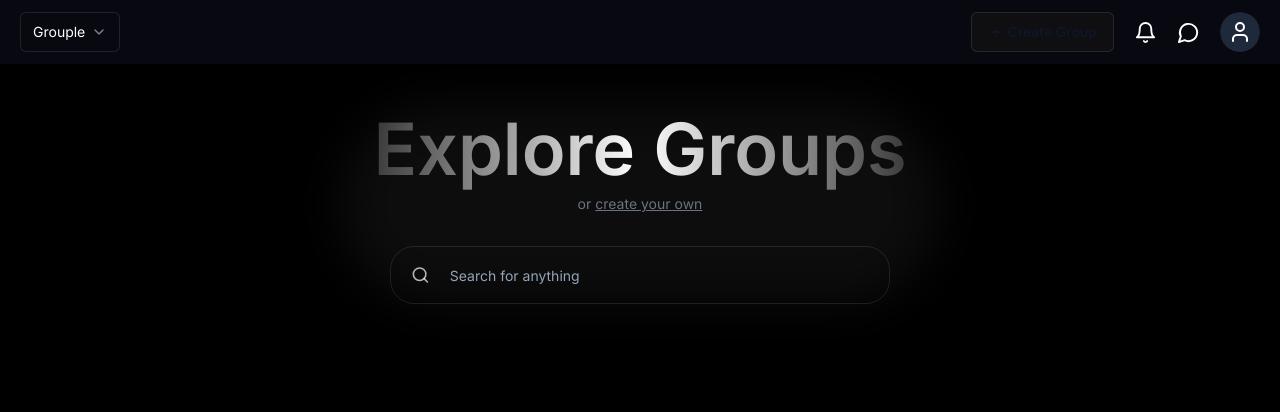
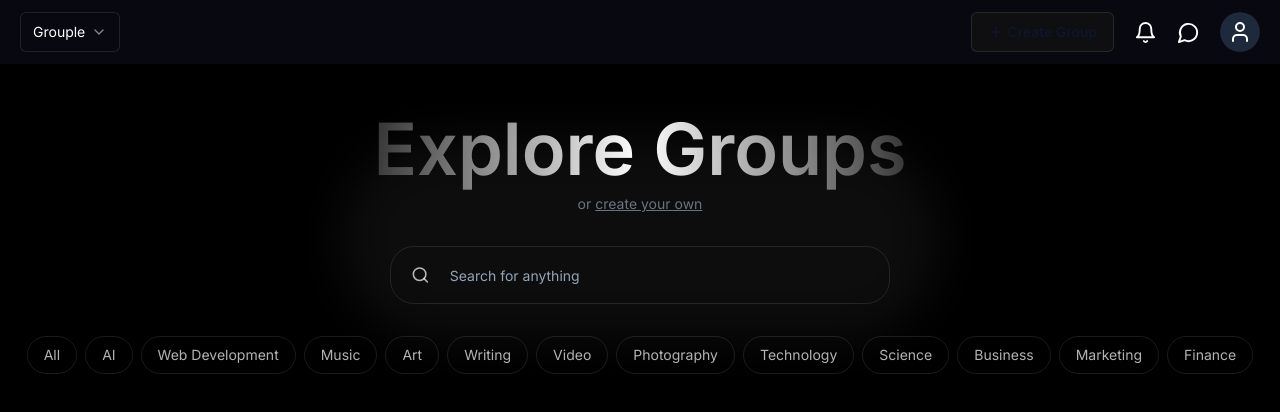
Before and after one commit to KevinPgn/lms-NEXT, a Next.js app: page /explore in a window 1280 px wide. Shown: the top 412 px of the page. Built offline with nearby package versions, Linux system fonts and the light colour scheme; no server answers.

Commit message:
categories

```diff
--- a/src/app/explore/page.tsx
+++ b/src/app/explore/page.tsx
@@ -1,3 +1,4 @@
+import { Categories } from '@/features/headersExplore/Categories'
 import { HeadersExplore } from '@/features/headersExplore/HeadersExplore'
 import { SearchGroups } from '@/features/headersExplore/SearchGroups'
 import React from 'react'
@@ -12,7 +13,7 @@ const PageExplore = () => {
           <span className='text-center flex items-center gap-1 justify-center text-sm text-gray-500'>or <span className='underline cursor-pointer'>create your own</span></span>
 
           <SearchGroups />
-
+          <Categories />
         </section>
     </div>
   )
--- /dev/null
+++ b/src/features/headersExplore/Categories.tsx
@@ -0,0 +1,51 @@
+const categories = [
+    {
+        name: "All",
+    },
+    {
+        name: "AI",
+    },
+    {
+        name: "Web Development",
+    },
+    {
+        name: "Music",
+    },
+    {
+        name: "Art",
+    },
+    {
+        name: "Writing",
+    },
+    {
+        name: "Video",
+    },
+    {
+        name: "Photography",
+    },
+    {
+        name: "Technology",
+    },
+    {
+        name: "Science",
+    },
+    {
+        name: "Business",
+    },
+    {
+        name: "Marketing",
+    },
+    {
+        name: "Finance",
+    }
+]
+
+export const Categories = () => {
+return <div className="flex items-center justify-center gap-2 mt-8">
+    {categories.map((category) => (
+        <div key={category.name} className="flex items-center justify-center text-white/70 text-sm rounded-full px-4 py-2 border border-white/10 hover:border-white/30 hover:shadow-md hover:shadow-white/10 duration-75 cursor-pointer">
+            {category.name}
+        </div>
+    ))}
+  </div>
+}
```
